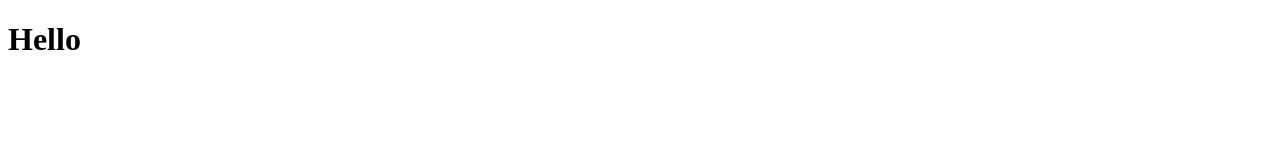
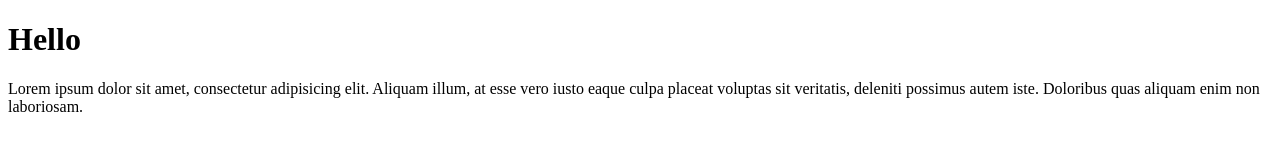
Before and after one commit to tommycuong/myfirstweb, a plain HTML site: page index.html in a window 1280 px wide. Drawn offline with Linux system fonts and the light colour scheme.

Commit message:
add element p

```diff
--- a/index.html
+++ b/index.html
@@ -7,5 +7,6 @@
 </head>
 <body>
     <h1>Hello</h1>
+    <p>Lorem ipsum dolor sit amet, consectetur adipisicing elit. Aliquam illum, at esse vero iusto eaque culpa placeat voluptas sit veritatis, deleniti possimus autem iste. Doloribus quas aliquam enim non laboriosam.</p>
 </body>
 </html>
```
